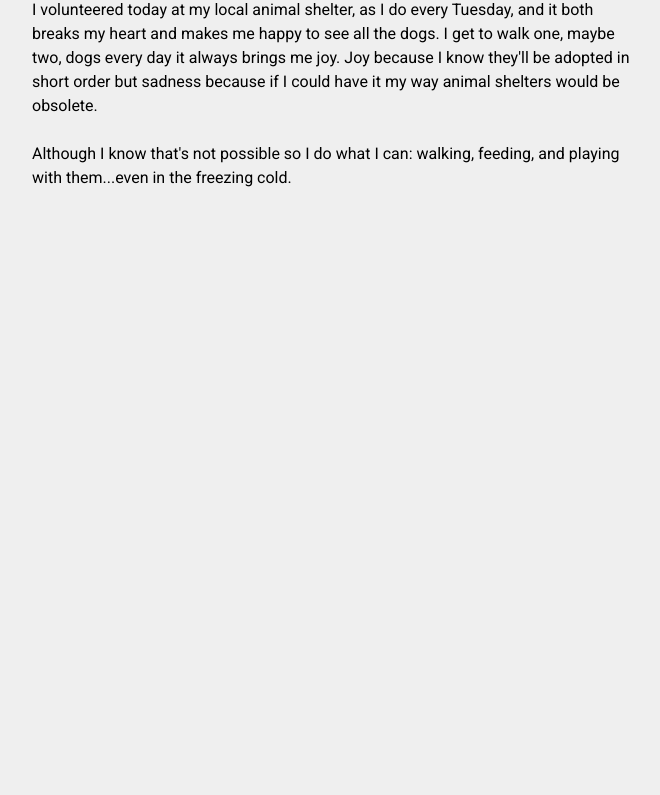
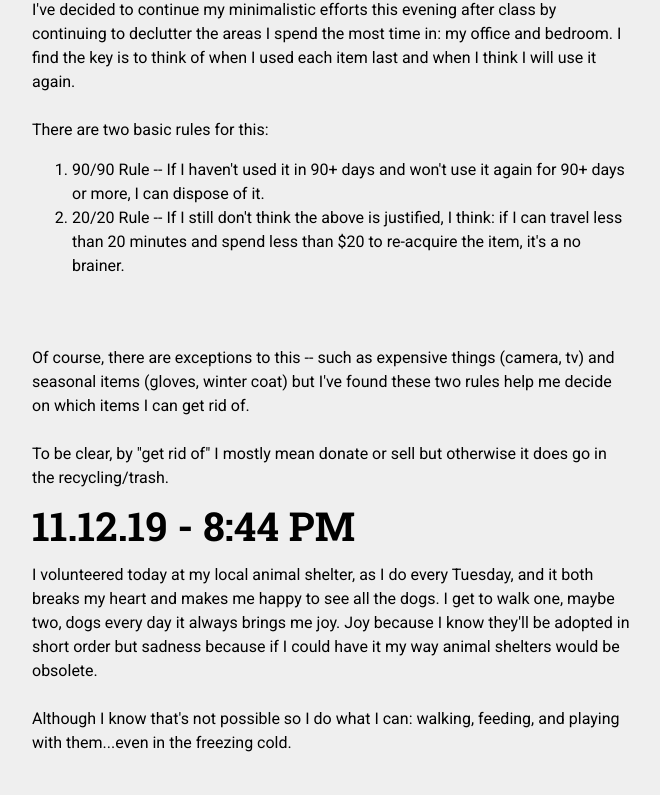
Before and after one commit to holleytyler/holleytyler.github.io, a plain HTML site: page index.html in a window 1280 px wide. Shown: the part 192-987 px from the top of the page, without its empty margins (32-692 px from the left). Before the commit the page ends 800 px from the top, so only its background shows below. Drawn offline with Linux system fonts and the light colour scheme.

Commit message:
Update index.html

```diff
--- a/index.html
+++ b/index.html
@@ -13,6 +13,23 @@
 		</div>
 
 		<!-- BLOG POSTS BELOW -->
+		<h1 class=title>11.13.19 - 10:43 AM</h1>
+		<p class=entry>
+			I've decided to continue my minimalistic efforts this evening after class by continuing to declutter the areas I spend the most time in: my office and bedroom. I find the key is to think of when I used each item last and when I think I will use it again.
+			<br><br>
+			There are two basic rules for this:
+			<br>
+		</p>
+		<ol class=entry>
+			<li>90/90 Rule -- If I haven't used it in 90+ days and won't use it again for 90+ days or more, I can dispose of it.</li>
+			<li>20/20 Rule -- If I still don't think the above is justified, I think: if I can travel less than 20 minutes and spend less than $20 to re-acquire the item, it's a no brainer.</li>
+		</ol>
+		<br><br>
+		<p class=entry>
+			Of course, there are exceptions to this -- such as expensive things (camera, tv) and seasonal items (gloves, winter coat) but I've found these two rules help me decide on which items I can get rid of.
+			<br><br>
+			To be clear, by "get rid of" I mostly mean donate or sell but otherwise it does go in the recycling/trash.
+		</p>
 		<h1 class=title>11.12.19 - 8:44 PM</h1>
 		<p class=entry>
 			I volunteered today at my local animal shelter, as I do every Tuesday, and it both breaks my heart and makes me happy to see all the dogs. I get to walk one, maybe two, dogs every day it always brings me joy. Joy because I know they'll be adopted in short order but sadness because if I could have it my way animal shelters would be obsolete.
```
